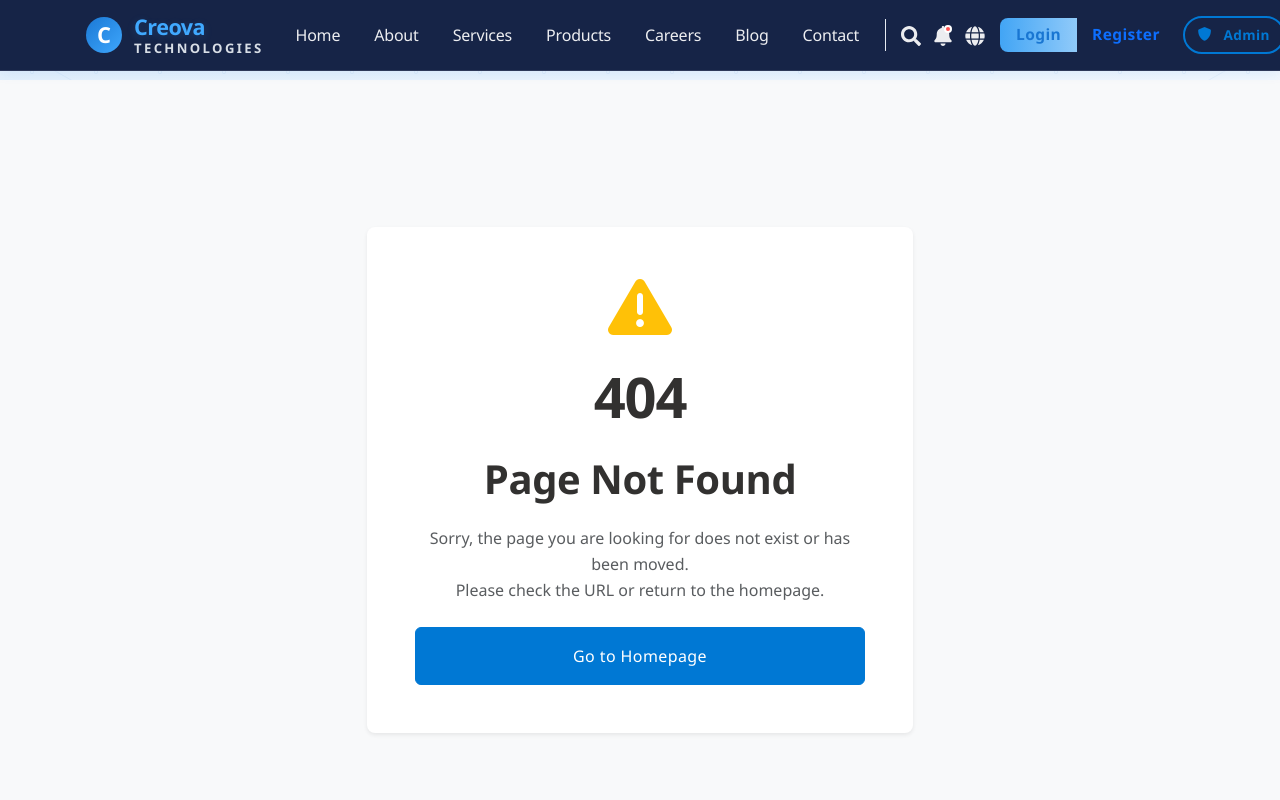
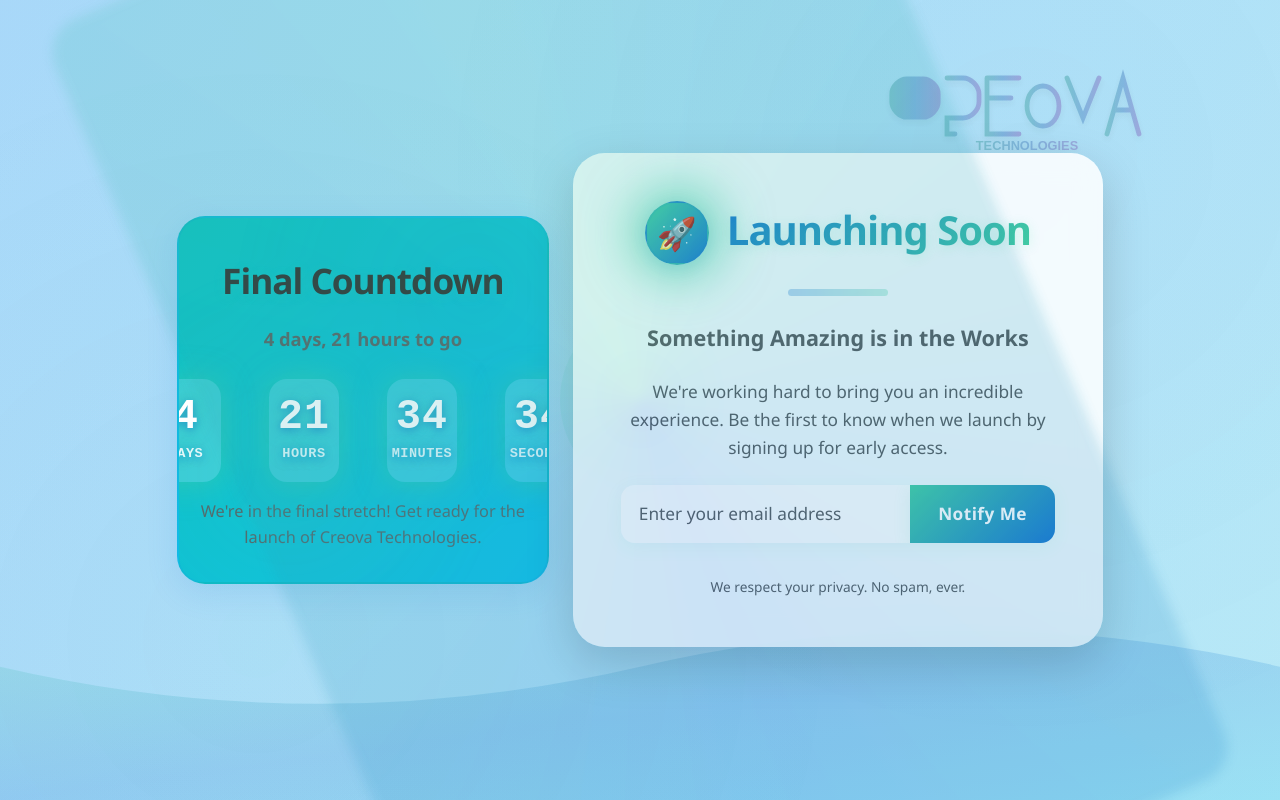
Before and after one commit to ethicalvishal/creova, a React (Create React App) app in the folder frontend/: page /profile in a window 1280 px wide. Shown: the top 800 px of the page. Built offline with nearby package versions, Linux system fonts and the light colour scheme.

Commit message:
Enhance LaunchingSoon and CelebrationEvent pages with modern design and animation

```diff
--- a/frontend/src/App.js
+++ b/frontend/src/App.js
@@ -5,7 +5,7 @@ import 'bootstrap/dist/js/bootstrap.bundle.min.js';
 import './App.css';
 
 // Import constants
-// import { APP_CONSTANTS, PAGE_TITLES, MESSAGES, isLaunched, isCelebrationActive } from './constants';
+import { APP_CONSTANTS, PAGE_TITLES, MESSAGES, isLaunched, isCelebrationActive } from './constants';
 
 // Import components
 import Header from './components/Header';
@@ -44,14 +44,8 @@ import TermsOfService from './pages/TermsOfService';
 import Sitemap from './pages/Sitemap';
 import NotFound from './pages/NotFound';
 import BlogDetail from './pages/BlogDetail';
-// import LaunchingSoon from './pages/LaunchingSoon';
-// import CelebrationEvent from './pages/CelebrationEvent';
-// import UserLogin from './pages/UserLogin';
-// import UserRegister from './pages/UserRegister';
-// import AdminProfile from './pages/AdminProfile';
-// import AdminProducts from './pages/AdminProducts';
-// import BlogDetail from './pages/BlogDetail';
-// import AdminForgotPassword from './pages/AdminForgotPassword';
+import LaunchingSoon from './pages/LaunchingSoon';
+import CelebrationEvent from './pages/CelebrationEvent';
 
 // Import launch notification system
 import { initializeLaunchSystem } from './utils/launchNotification';
@@ -83,16 +77,16 @@ function App() {
     return cleanup;
   }, []);
 
-  // const location = window.location.pathname;
-  // const isAdminRoute = location.startsWith('/admin');
+  const location = window.location.pathname;
+  const isAdminRoute = location.startsWith('/admin');
   // Show LaunchingSoon before launch
-  // if (!isLaunched() && !isAdminRoute) {
-  //   return <LaunchingSoon />;
-  // }
+  if (!isLaunched() && !isAdminRoute) {
+    return <LaunchingSoon />;
+  }
   // Show CelebrationEvent for 24 hours after launch
-  // if (isCelebrationActive() && !isAdminRoute) {
-  //   return <CelebrationEvent />;
-  // }
+  if (isCelebrationActive() && !isAdminRoute) {
+    return <CelebrationEvent />;
+  }
 
   return (
     <Router>
--- a/frontend/src/pages/About.js
+++ b/frontend/src/pages/About.js
@@ -250,8 +250,8 @@ const About = () => {
                 e.currentTarget.style.boxShadow = '0 4px 16px 0 rgba(67,206,162,0.3)';
               }}
               aria-label="Contact Creova">
-                Get Started
-              </Link>
+              Get Started
+            </Link>
               <Link to="/services" className="btn btn-outline-primary btn-lg" style={{
                 borderRadius: 12,
                 fontWeight: 700,
```
Also changed, not shown: frontend/vercel.json (deleted).
